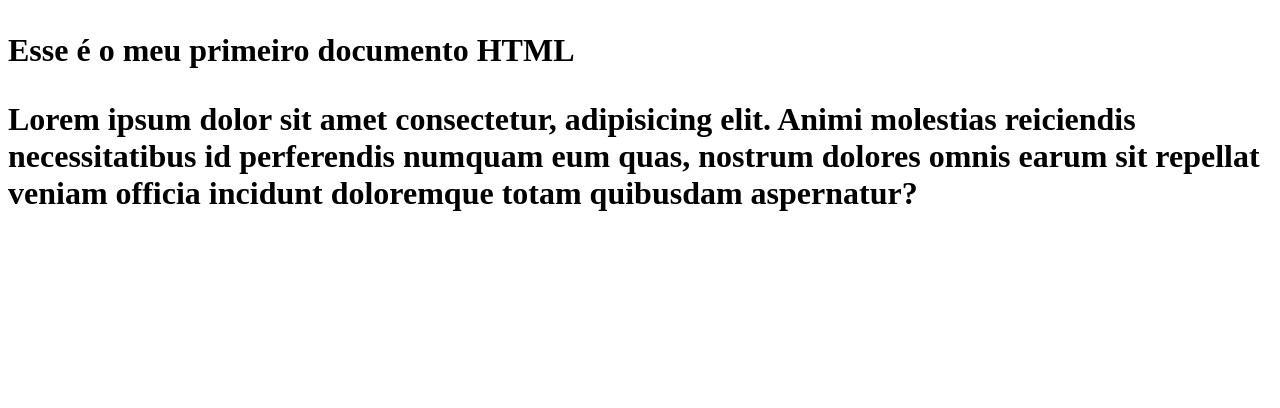
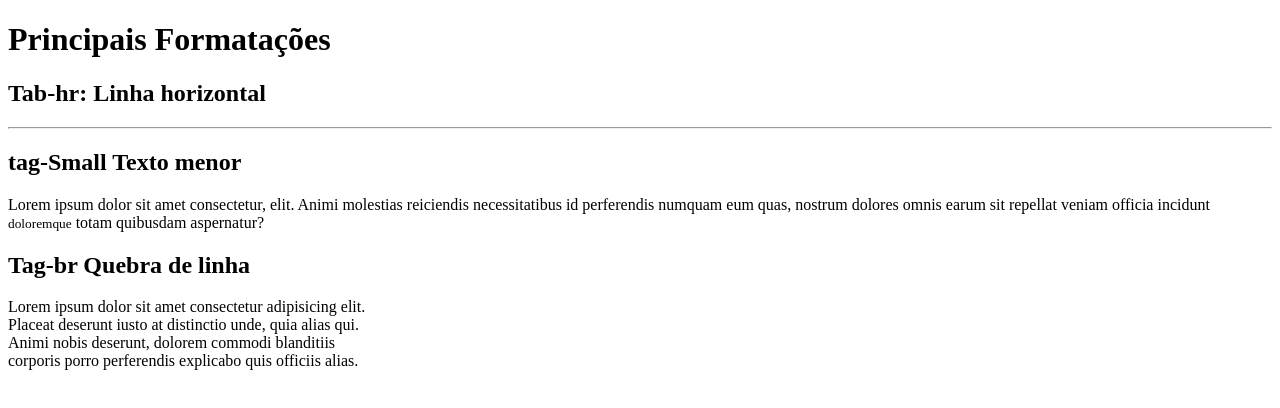
Before and after one commit to LeandroPaul/Web_1, a plain HTML site: page Aula_1/index.html in a window 1280 px wide. Drawn offline with Linux system fonts and the light colour scheme.

Commit message:
revisado

```diff
--- a/Aula_1/index.html
+++ b/Aula_1/index.html
@@ -8,9 +8,19 @@
 <body>
     <h1>
         <title>Olá, turma de web 1 !</title>
-        <p>Esse é o meu primeiro documento HTML</p>
-        <p>Lorem ipsum dolor sit amet consectetur, adipisicing elit. Animi molestias reiciendis necessitatibus id perferendis numquam eum quas,
-            nostrum dolores omnis earum sit repellat veniam officia incidunt doloremque totam quibusdam aspernatur?</p>
+        <h1>Principais Formatações</h1>
+        <h2>Tab-hr: Linha horizontal</h2>
+        <hr>
+        <h2>tag-Small Texto menor</h2>
+            <p>Lorem ipsum dolor sit amet consectetur, elit. Animi molestias reiciendis necessitatibus id perferendis numquam eum quas,
+                nostrum dolores omnis earum sit repellat veniam officia incidunt <Small>doloremque</Small> totam quibusdam aspernatur?
+            </p>
+            <h2>Tag-br Quebra de linha</h2>
+            <p>Lorem ipsum dolor sit amet consectetur adipisicing elit.
+               <br>Placeat deserunt iusto at distinctio unde, quia alias qui. <br>Animi nobis deserunt,
+               dolorem commodi blanditiis <br>
+               corporis porro perferendis explicabo quis officiis alias.</p>
+
     </h1>
 </body>
 </html>
```
Also changed, not shown: 1 other file.
